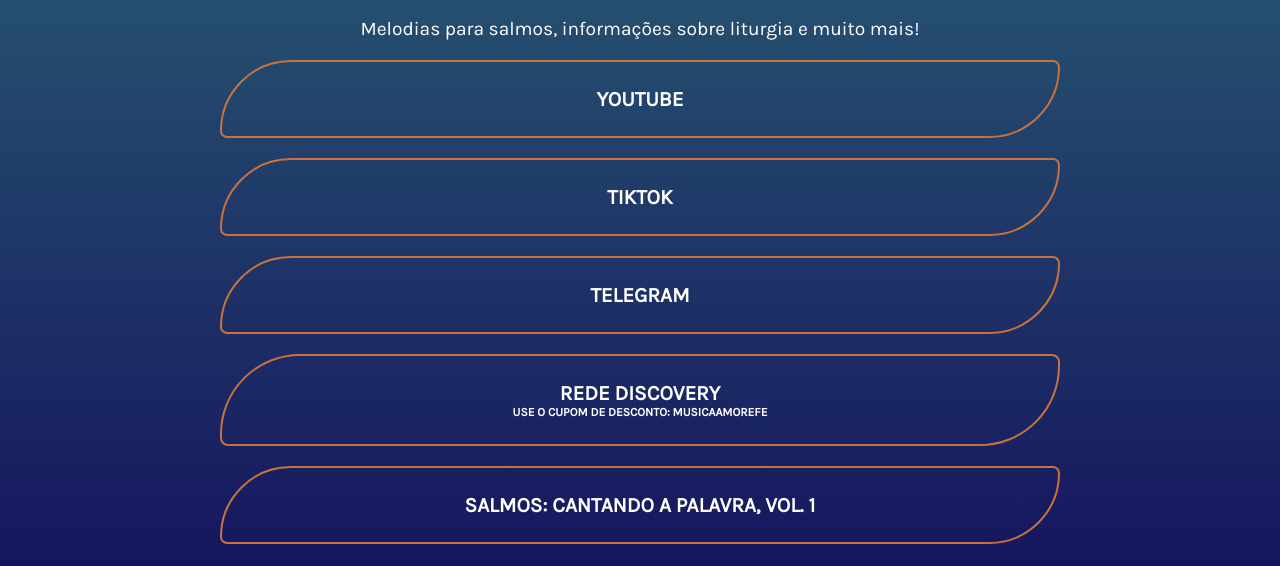
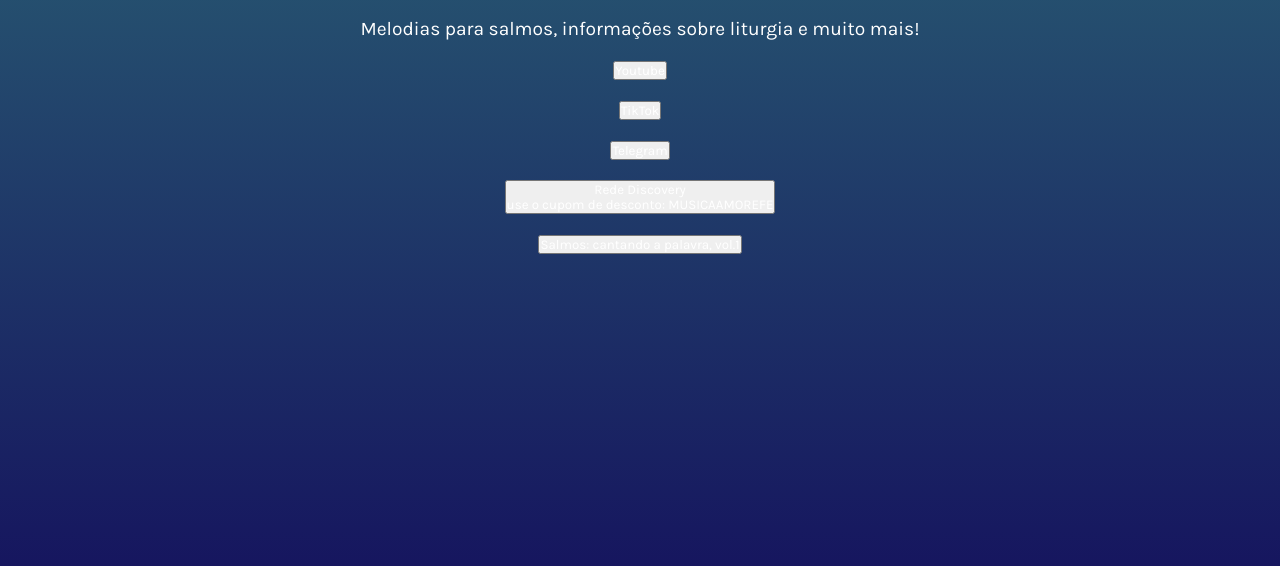
Before and after one commit to LucasAlLopes/linktree-musicaamorefe, a plain HTML site: page index.html in a window 1280 px wide. Shown: the part 234-800 px from the top of the page. Drawn offline with Linux system fonts and the light colour scheme.

Commit message:
updatebotoes

```diff
--- a/index.html
+++ b/index.html
@@ -22,28 +22,25 @@
       <p class="subTittle">
         Melodias para salmos, informações sobre liturgia e muito mais!
       </p>
-      <div class="links">
-        <a href="https://youtube.com/@MusicaAmoreFe" target="_blank"> Youtube </a>
-      </div>
-      <div class="links">
+
+
+        <a href="https://youtube.com/@MusicaAmoreFe" target="_blank">
+          <button type="submit" class="botao">Youtube</button>
+        </a>
+
         <a href="https://www.tiktok.com/@alessandrosorocaba" target="_blank">
-          TikTok
+          <button type="submit" class="botao">TikTok</button>
         </a>
-      </div>
-      <div class="links">
-        <a href="https://t.me/melodiasparasalmos" target="_blank"> Telegram </a>
-      </div>
-      <div class="links">
+        <a href="https://t.me/melodiasparasalmos" target="_blank">
+          <button type="submit" class="botao">Telegram</button>
+        </a>
         <a href="https://www.lojadiscovery.com.br/" target="_blank">
-          Rede Discovery
+          <button type="submit" class="botao">Rede Discovery <br> use o cupom de desconto: MUSICAAMOREFE</button>
         </a>
-        <p>Use o cupom de desconto: MUSICAAMOREFE</p>
-      </div>
-      <div class="links">
         <a href="https://onerpm.link/856793544609" target="_blank">
-          Salmos: Cantando a Palavra, Vol. 1
+          <button type="submit" class="botao">Salmos: cantando a palavra, vol.1</button>
         </a>
-      </div>
+
     </div>
   </body>
 </html>
```
